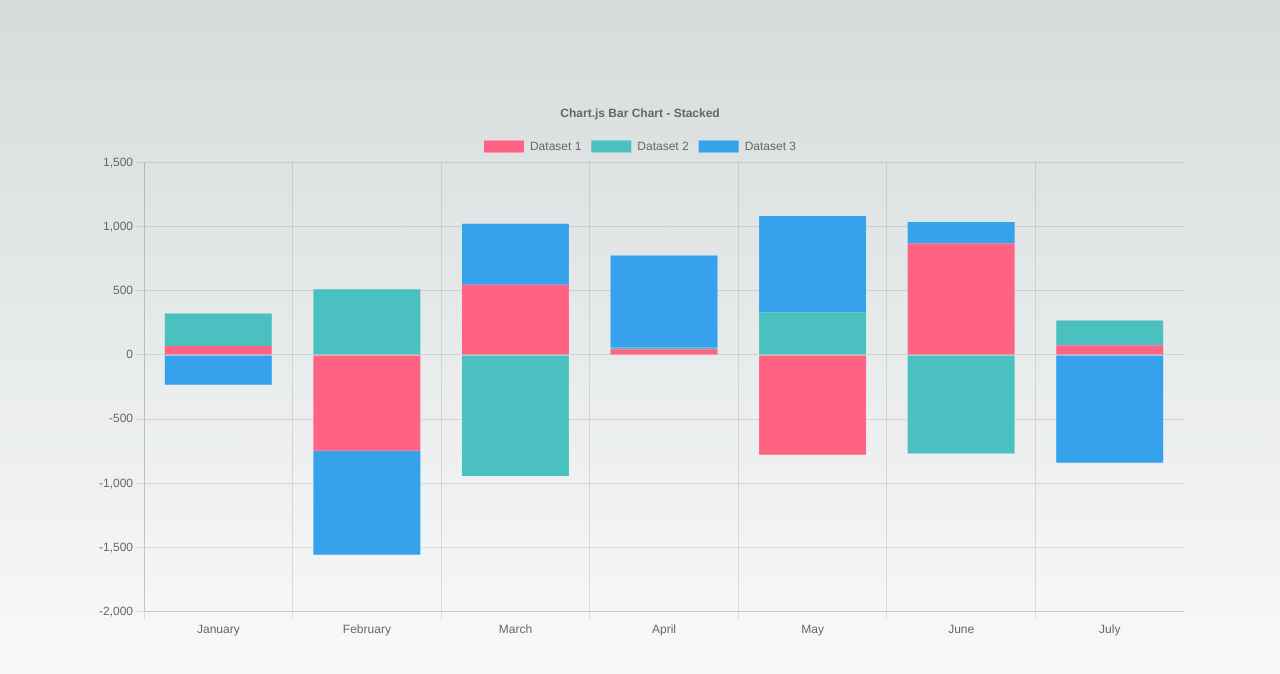
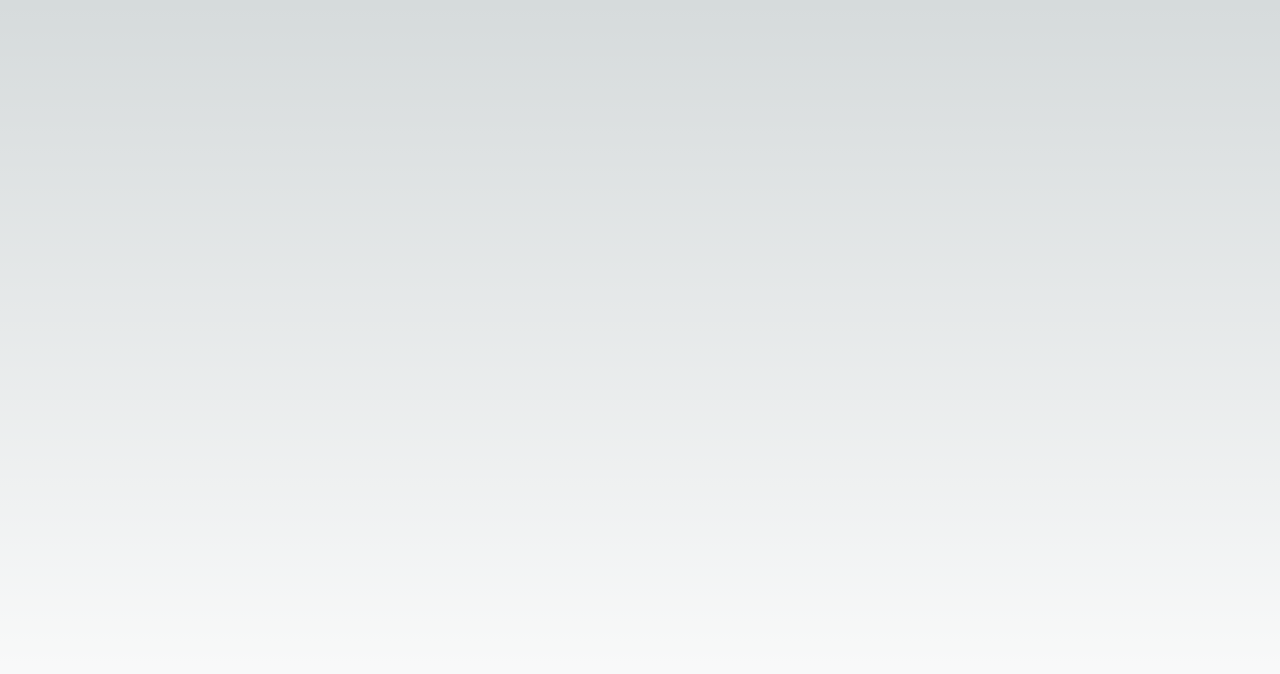
Before and after one commit to basilmon92/hcl, a Next.js app: page / in a window 1280 px wide. Shown: the top 674 px of the page. Built offline with nearby package versions, Linux system fonts and the light colour scheme.

Commit message:
Removed Chart from page

```diff
--- a/src/app/page.tsx
+++ b/src/app/page.tsx
@@ -4,7 +4,6 @@ import Image from "next/image";
 export default function Home() {
   return (
     <main className="flex min-h-screen flex-col items-center justify-between p-24">
-      <Chart />
     </main>
   );
 }
```
